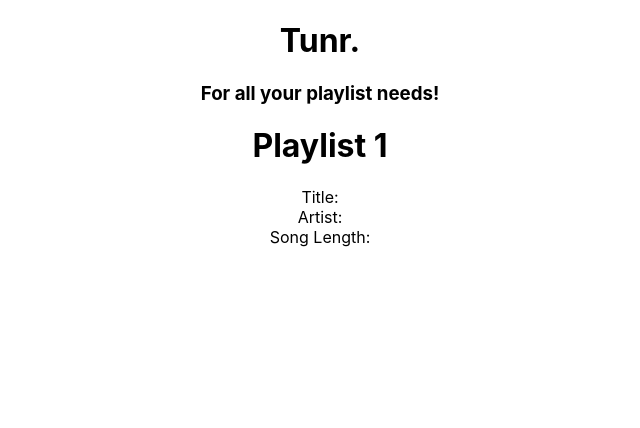
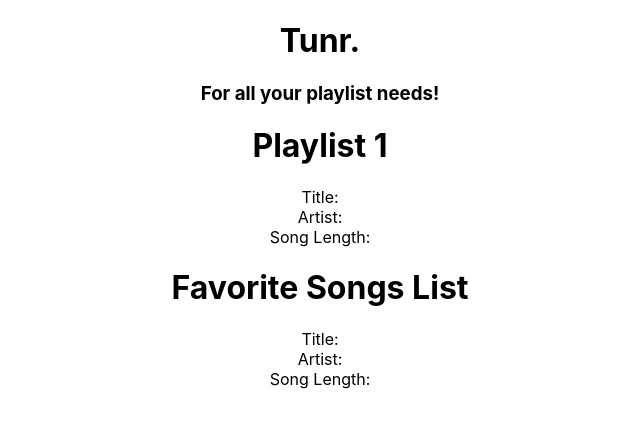
Before and after one commit to scwdev/tunr-lab-frontend, a React (Create React App) app: page / in a window 1280 px wide. Shown: the top 428 px of the page, without its empty margins (320-960 px from the left). Built offline with nearby package versions, Linux system fonts and the light colour scheme.

Commit message:
favorite songs component

```diff
--- a/src/App.js
+++ b/src/App.js
@@ -2,12 +2,14 @@
 import './App.css';
 import Playlist from './components/Playlist';
 import Header from './components/Header'
+import FavoriteSongs from './components/FavoriteSongs';
 
 function App() {
   return (
     <div className="App">
       <Header/>
-        <Playlist/>
+      <Playlist/>
+      <FavoriteSongs/>
     </div>
   );
 }
--- /dev/null
+++ b/src/components/FavoriteSongs.js
@@ -0,0 +1,21 @@
+import React from 'react'
+import Song from '../components/Song'
+
+const FavoriteSongs = (props) => {
+    const loaded = () => {
+        return (
+        <div>
+            <h1> Favorite Songs List </h1>
+                <div className="favoriteSongsContainer">
+                    <Song/>
+                </div>
+        </div>
+        )
+    }
+    const loading = () => {
+        return <div>Favorite Songs loading...</div>
+    }
+    return props ? loaded() : loading()
+}
+
+export default FavoriteSongs
```
